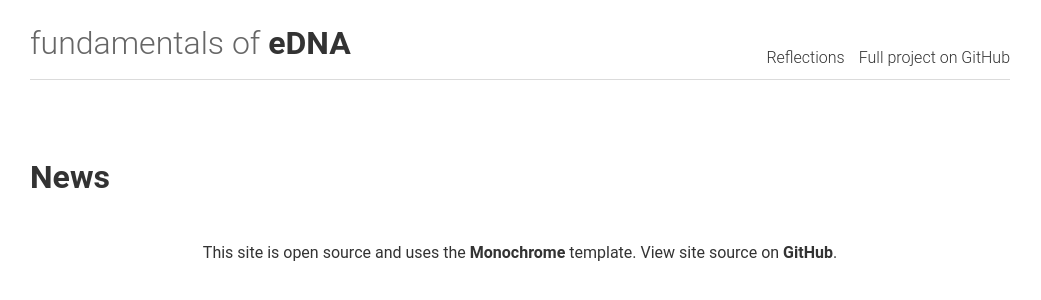
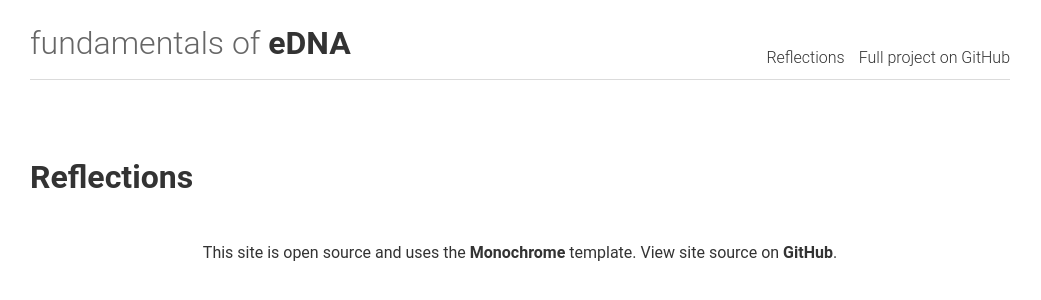
Before and after one commit to fundamentals-eDNA/fundamentals-eDNA.github.io, a Jekyll site: the page built from reflections.md, in a window 1280 px wide. Shown: the top 300 px of the page, without its empty margins (120-1161 px from the left). Built offline with Jekyll 4.4.1, drawn with Linux system fonts in a browser that asks for light colours.

Commit message:
updating header

```diff
--- a/reflections.md
+++ b/reflections.md
@@ -3,7 +3,7 @@ layout: page
 title: Reflections
 ---
 
-## News
+## Reflections
 
 <!-- Posts -->
 <ul id="posts">
```
